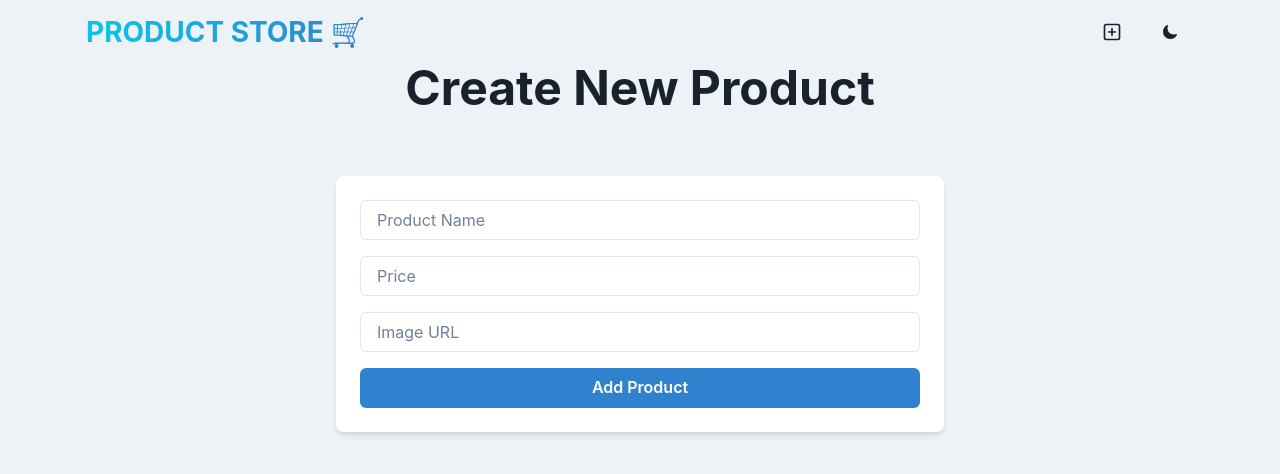
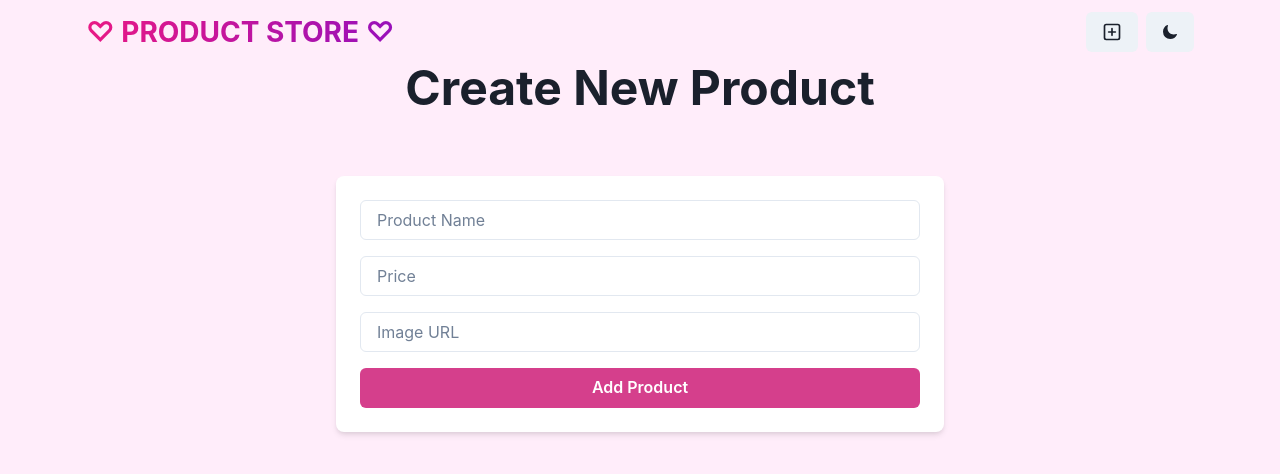
Before and after one commit to Dunnaya/uni, a React (Vite) app in the folder sem4/OOOP/lab1/lab1_a/new_project/frontend/: page /create in a window 1280 px wide. Shown: the top 474 px of the page. Built offline with nearby package versions, Linux system fonts and the light colour scheme.

Commit message:
changed colors

```diff
--- a/sem4/OOOP/lab1/lab1_a/new_project/frontend/src/App.jsx
+++ b/sem4/OOOP/lab1/lab1_a/new_project/frontend/src/App.jsx
@@ -7,7 +7,7 @@ import Navbar from "./components/Navbar";
 
 function App() {
 	return (
-		<Box minH={"100vh"} bg={useColorModeValue("gray.100", "gray.900")}>
+		<Box minH={"100vh"} bg={useColorModeValue("#FFEDFA", "rgb(75, 9, 57)")}>
 			<Navbar />
 			<Routes>
 				<Route path='/' element={<HomePage />} />
--- a/sem4/OOOP/lab1/lab1_a/new_project/frontend/src/components/Navbar.jsx
+++ b/sem4/OOOP/lab1/lab1_a/new_project/frontend/src/components/Navbar.jsx
@@ -24,10 +24,10 @@ const Navbar = () => {
 					fontWeight={"bold"}
 					textTransform={"uppercase"}
 					textAlign={"center"}
-					bgGradient={"linear(to-r, cyan.400, blue.500)"}
+					bgGradient={"linear(to-r,rgb(233, 25, 132), rgb(152, 16, 186))"}
 					bgClip={"text"}
 				>
-					<Link to={"/"}>Product Store 🛒</Link>
+					<Link to={"/"}>♡ Product Store ♡</Link>
 				</Text>
 
 				<HStack spacing={2} alignItems={"center"}>
--- a/sem4/OOOP/lab1/lab1_a/new_project/frontend/src/components/ProductCard.jsx
+++ b/sem4/OOOP/lab1/lab1_a/new_project/frontend/src/components/ProductCard.jsx
@@ -26,8 +26,8 @@ import { useState } from "react";
 const ProductCard = ({ product }) => {
 	const [updatedProduct, setUpdatedProduct] = useState(product);
 
-	const textColor = useColorModeValue("gray.600", "gray.200");
-	const bg = useColorModeValue("white", "gray.800");
+	const textColor = useColorModeValue("pink.600", "gray.400");
+	const bg = useColorModeValue("white", "rgb(40, 4, 30)");
 
 	const { deleteProduct, updateProduct } = useProductStore();
 	const toast = useToast();
@@ -97,11 +97,11 @@ const ProductCard = ({ product }) => {
 				</Text>
 
 				<HStack spacing={2}>
-					<IconButton icon={<EditIcon />} onClick={onOpen} colorScheme='blue' />
+					<IconButton icon={<EditIcon />} onClick={onOpen} colorScheme='green' />
 					<IconButton
 						icon={<DeleteIcon />}
 						onClick={() => handleDeleteProduct(product._id)}
-						colorScheme='red'
+						colorScheme='pink'
 					/>
 				</HStack>
 			</Box>
@@ -138,7 +138,7 @@ const ProductCard = ({ product }) => {
 
 					<ModalFooter>
 						<Button
-							colorScheme='blue'
+							colorScheme='pink'
 							mr={3}
 							onClick={() => handleUpdateProduct(product._id, updatedProduct)}
 						>
--- a/sem4/OOOP/lab1/lab1_a/new_project/frontend/src/pages/CreatePage.jsx
+++ b/sem4/OOOP/lab1/lab1_a/new_project/frontend/src/pages/CreatePage.jsx
@@ -39,7 +39,7 @@ const CreatePage = () => {
 					Create New Product
 				</Heading>
 
-				<Box w={"full"} bg={useColorModeValue("white", "gray.800")} p={6} rounded={"lg"} shadow={"md"}>
+				<Box w={"full"} bg={useColorModeValue("white", "rgb(40, 4, 30)")} p={6} rounded={"lg"} shadow={"md"}>
 					<VStack spacing={4}>
 						<Input
 							placeholder='Product Name'
@@ -61,7 +61,7 @@ const CreatePage = () => {
 							onChange={(e) => setNewProduct({ ...newProduct, image: e.target.value })}
 						/>
 
-						<Button colorScheme='blue' onClick={handleAddProduct} w='full'>
+						<Button colorScheme='pink' onClick={handleAddProduct} w='full'>
 							Add Product
 						</Button>
 					</VStack>
--- a/sem4/OOOP/lab1/lab1_a/new_project/frontend/src/pages/HomePage.jsx
+++ b/sem4/OOOP/lab1/lab1_a/new_project/frontend/src/pages/HomePage.jsx
@@ -18,11 +18,11 @@ const HomePage = () => {
 				<Text
 					fontSize={"30"}
 					fontWeight={"bold"}
-					bgGradient={"linear(to-r, cyan.400, blue.500)"}
+					bgGradient={"linear(to-r, rgb(233, 25, 132), rgb(152, 16, 186))"}
 					bgClip={"text"}
 					textAlign={"center"}
 				>
-					Current Products 🚀
+					Current Products
 				</Text>
 
 				<SimpleGrid
@@ -41,9 +41,9 @@ const HomePage = () => {
 
 				{products.length === 0 && (
 					<Text fontSize='xl' textAlign={"center"} fontWeight='bold' color='gray.500'>
-						No products found 😢{" "}
+						No products found {" "}
 						<Link to={"/create"}>
-							<Text as='span' color='blue.500' _hover={{ textDecoration: "underline" }}>
+							<Text as='span' color='green.400' _hover={{ textDecoration: "underline" }}>
 								Create a product
 							</Text>
 						</Link>
```
